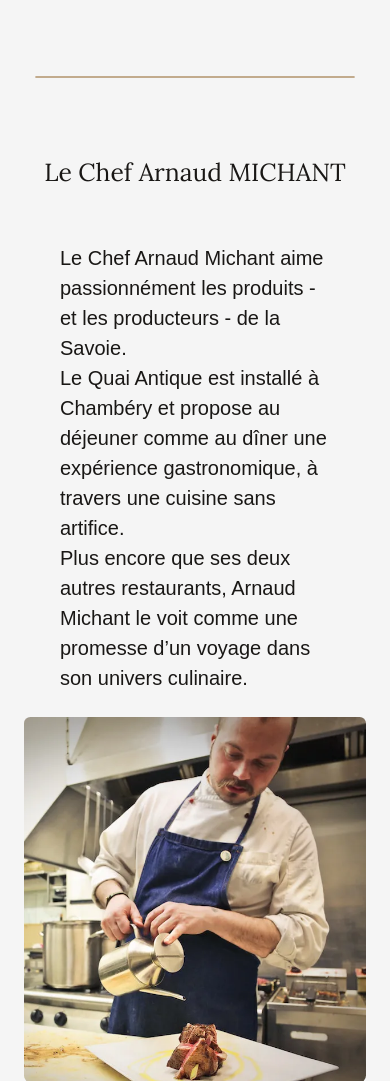
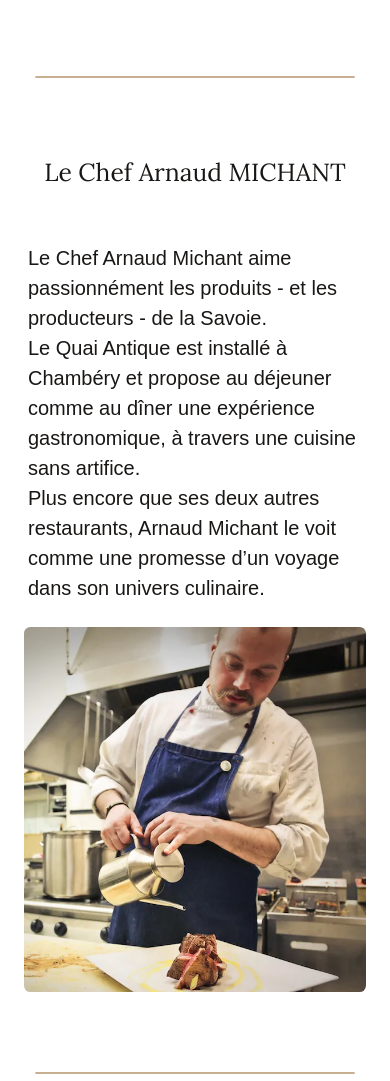
Before and after one commit to Alex-Web-Github/Restaurant_QuaiAntique, a PHP site: page / in a window 390 px wide. Shown: the part 1526-2607 px from the top of the page. Run offline with PHP 8.4, Linux system fonts and the light colour scheme; style sheets or scripts are compiled from the project's sources; some libraries are stand-ins or nearby versions; some web fonts are replaced.

Commit message:
Amélioration du Front-End (bg-color, animation AOS)

```diff
--- a/index.php
+++ b/index.php
@@ -13,7 +13,7 @@
           </h4>
 
           <!--Titre -->
-          <h1 class="display-1 text-white mb-4" data-aos="zoom-in" >
+          <h1 class="display-1 text-white mb-4" data-aos="zoom-in">
             Quai Antique
           </h1>
 
@@ -100,11 +100,10 @@
 
     <!-- Contenu -->
     <div class="row mt-5 justify-content-center align-items-center">
-      <div class="col-md-8 px-5 py-2">
-        <p class="fs-5">Le Chef Arnaud Michant aime passionnément les produits - et les producteurs - de la Savoie. </br>Le Quai Antique est installé à Chambéry et propose au déjeuner comme au dîner une expérience gastronomique, à travers une cuisine sans artifice.
+      <div class="col-md-8  px-3 px-md-5 py-2">
+        <p class="lead">Le Chef Arnaud Michant aime passionnément les produits - et les producteurs - de la Savoie. </br>Le Quai Antique est installé à Chambéry et propose au déjeuner comme au dîner une expérience gastronomique, à travers une cuisine sans artifice.
           </br>Plus encore que ses deux autres restaurants, Arnaud Michant le voit comme une promesse d’un voyage dans son univers culinaire.
         </p>
-
       </div>
       <div class="col-md-4"><img class="img-fluid rounded" src="./assets/img/photo-chef-michant.webp" alt="Le Chef Arnaud Michant"></div>
 
--- a/scss/styles.scss
+++ b/scss/styles.scss
@@ -31,7 +31,7 @@
 
 // Customize some defaults
 $body-color: #191715;
-$body-bg: #f5f5f5;
+//$body-bg: #f1f1f1;
 $border-radius: 0.4rem;
 $success: #392c1e;
 $primary: #906427;
--- a/templates/booking.php
+++ b/templates/booking.php
@@ -150,6 +150,9 @@
                                     <option value="13h30-13h45" <?php if (isset($_POST['hour']) && ($_POST['hour'] == '13h30-13h45')) {
                                                                     echo 'selected';
                                                                 } ?>>13h30-13h45</option>
+                                    <option value="13h45-14h00" <?php if (isset($_POST['hour']) && ($_POST['hour'] == '13h45-14h00')) {
+                                                                    echo 'selected';
+                                                                } ?>>13h45-14h00</option>
                                 </select>
                             </div>
                             <div class="col-12 mb-3">
--- a/templates/card.php
+++ b/templates/card.php
@@ -28,7 +28,7 @@
     <h2 class="text-center">Découvrez nos plats</h2>
 
     <!-- Les Filtres -->
-    <div class="row mt-5 navbar justify-content-center mt5">
+    <div class="row mt-5 justify-content-center mt5">
 
         <ul id="filters" class="nav nav-pills justify-content-center mb-6">
             <li class="nav-item"><a id="all" class="nav-link active">Tout</a></li>
```
